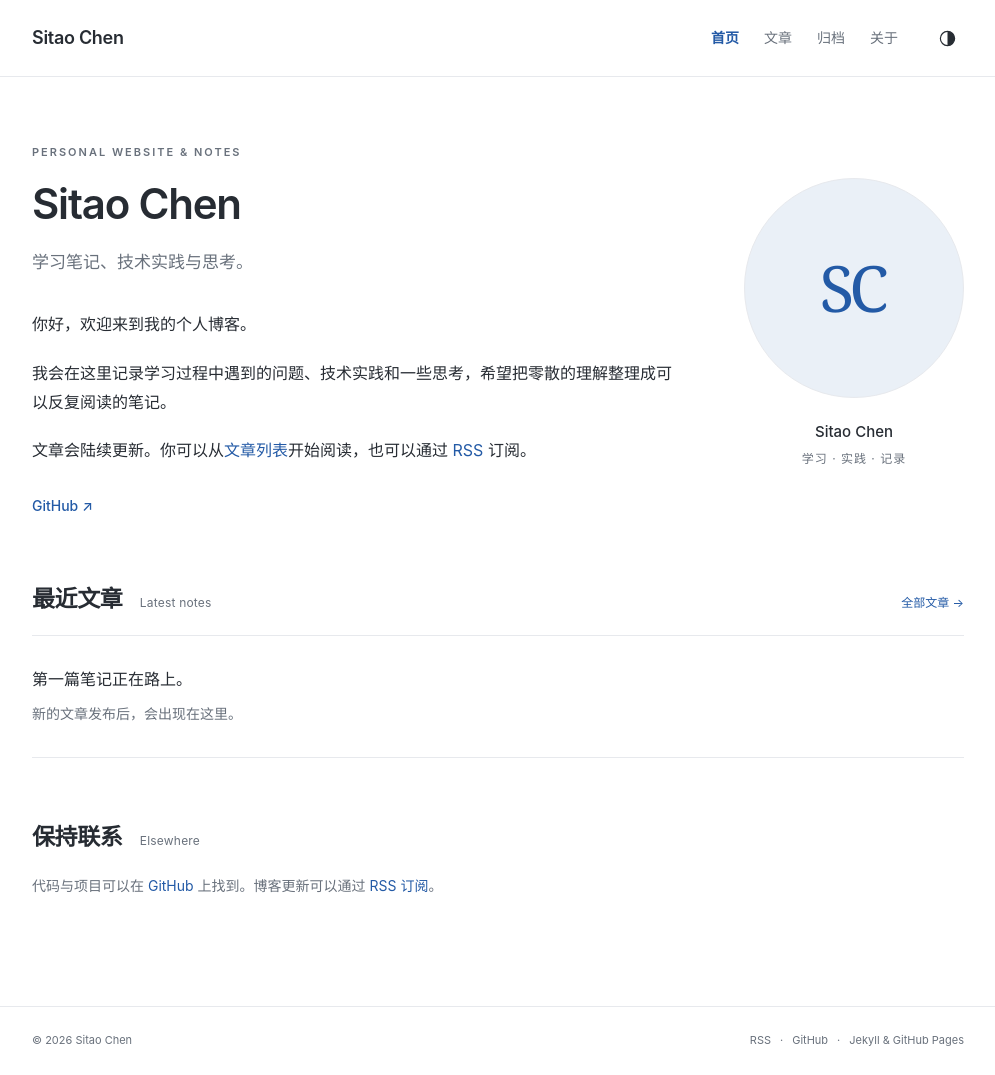
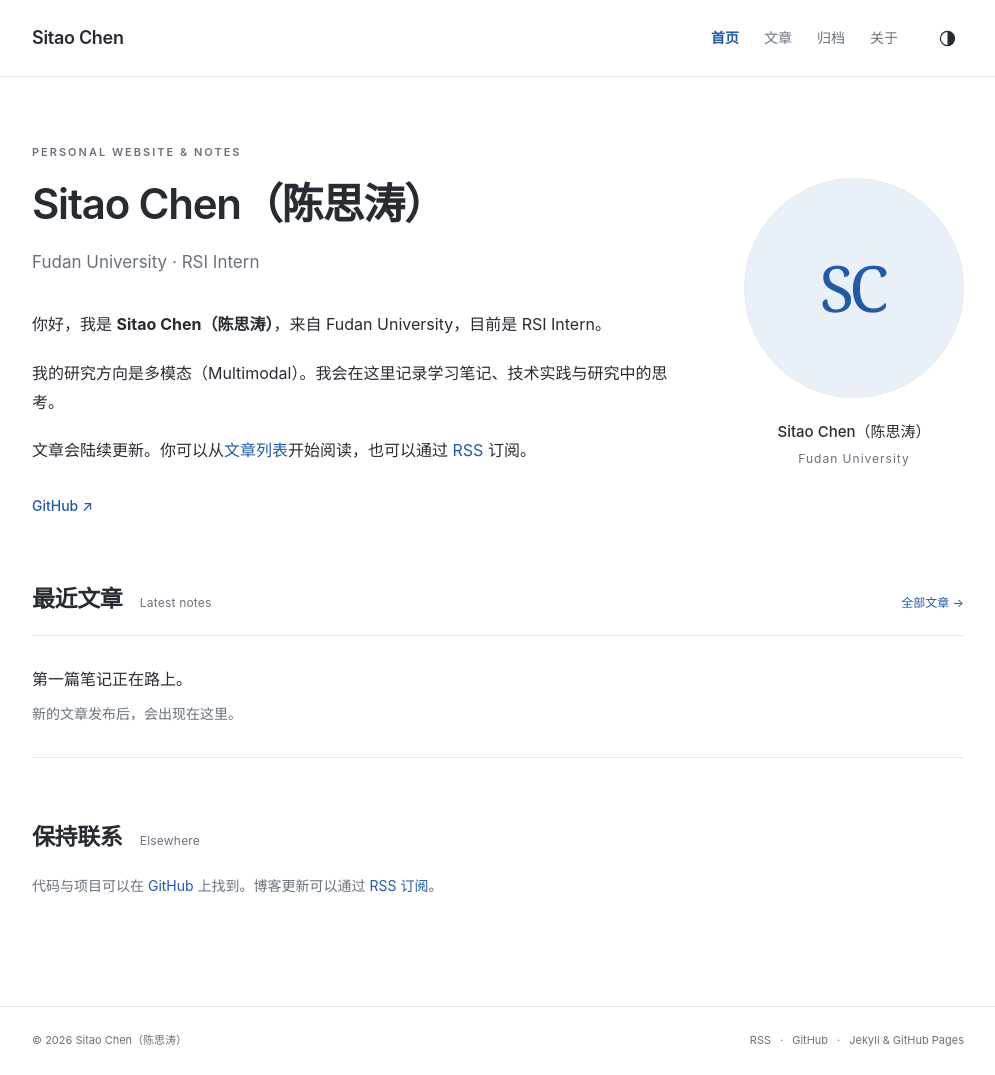
Before and after one commit to fudan-chen/fudan-chen.github.io, a Jekyll site: the page built from index.html, in a window 1280 px wide. Shown: the whole page, without its empty margins (142-1137 px from the left). Built offline with Jekyll 4.4.1, drawn with Linux system fonts in a browser that asks for light colours.

Commit message:
Update personal profile with Chinese name, Fudan affiliation and research interests

```diff
--- a/_config.yml
+++ b/_config.yml
@@ -1,6 +1,9 @@
 title: Sitao Chen
-author: Sitao Chen
-description: "学习笔记、技术实践与思考。"
+author: "Sitao Chen（陈思涛）"
+affiliation: Fudan University
+role: RSI Intern
+research_interests: Multimodal
+description: "Sitao Chen（陈思涛） · Fudan University · Multimodal · RSI Intern"
 url: https://fudan-chen.github.io
 baseurl: /sitaochen1212.github.io
 repository: fudan-chen/sitaochen1212.github.io
--- a/index.html
+++ b/index.html
@@ -6,10 +6,10 @@ title: 首页
   <div class="intro-copy">
     <p class="eyebrow">PERSONAL WEBSITE &amp; NOTES</p>
     <h1>{{ site.author | escape }}</h1>
-    <p class="intro-subtitle">{{ site.description | escape }}</p>
+    <p class="intro-subtitle">{{ site.affiliation | escape }} · {{ site.role | escape }}</p>
     <div class="intro-body">
-      <p>你好，欢迎来到我的个人博客。</p>
-      <p>我会在这里记录学习过程中遇到的问题、技术实践和一些思考，希望把零散的理解整理成可以反复阅读的笔记。</p>
+      <p>你好，我是 <strong>{{ site.author | escape }}</strong>，来自 {{ site.affiliation | escape }}，目前是 {{ site.role | escape }}。</p>
+      <p>我的研究方向是多模态（Multimodal）。我会在这里记录学习笔记、技术实践与研究中的思考。</p>
       <p>文章会陆续更新。你可以从<a href="{{ '/blog/' | relative_url }}">文章列表</a>开始阅读，也可以通过 <a href="{{ '/feed.xml' | relative_url }}">RSS</a> 订阅。</p>
     </div>
     <a class="text-link" href="{{ site.github_url }}">GitHub <span aria-hidden="true">↗</span></a>
@@ -21,7 +21,7 @@ title: 首页
       <div class="monogram" aria-hidden="true"><span>SC</span></div>
     {% endif %}
     <p class="profile-name">{{ site.author | escape }}</p>
-    <p class="profile-caption">学习 · 实践 · 记录</p>
+    <p class="profile-caption">{{ site.affiliation | escape }}</p>
   </aside>
 </section>
 
```
Also changed, not shown: about.md (+4 -2 lines).
